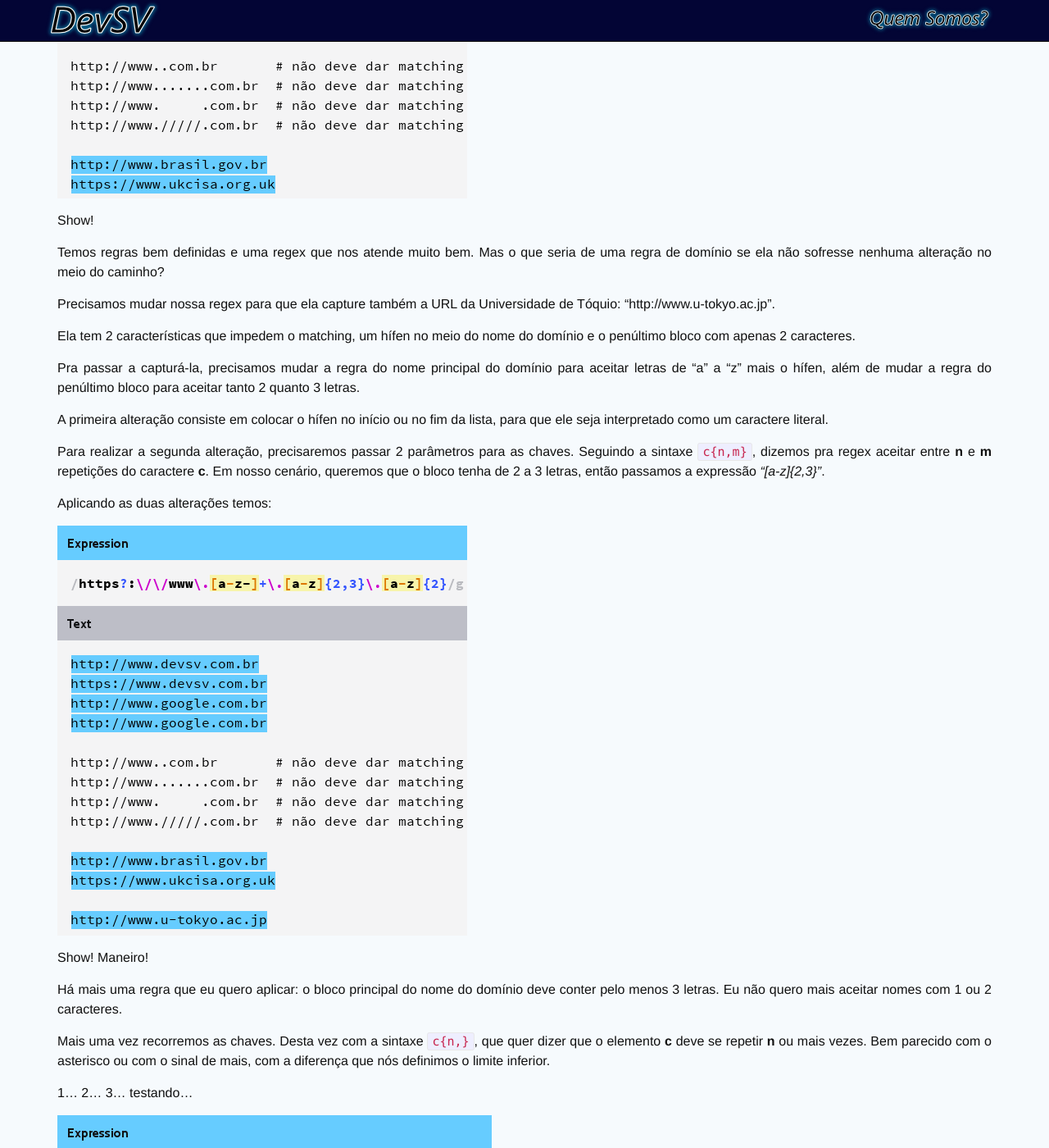
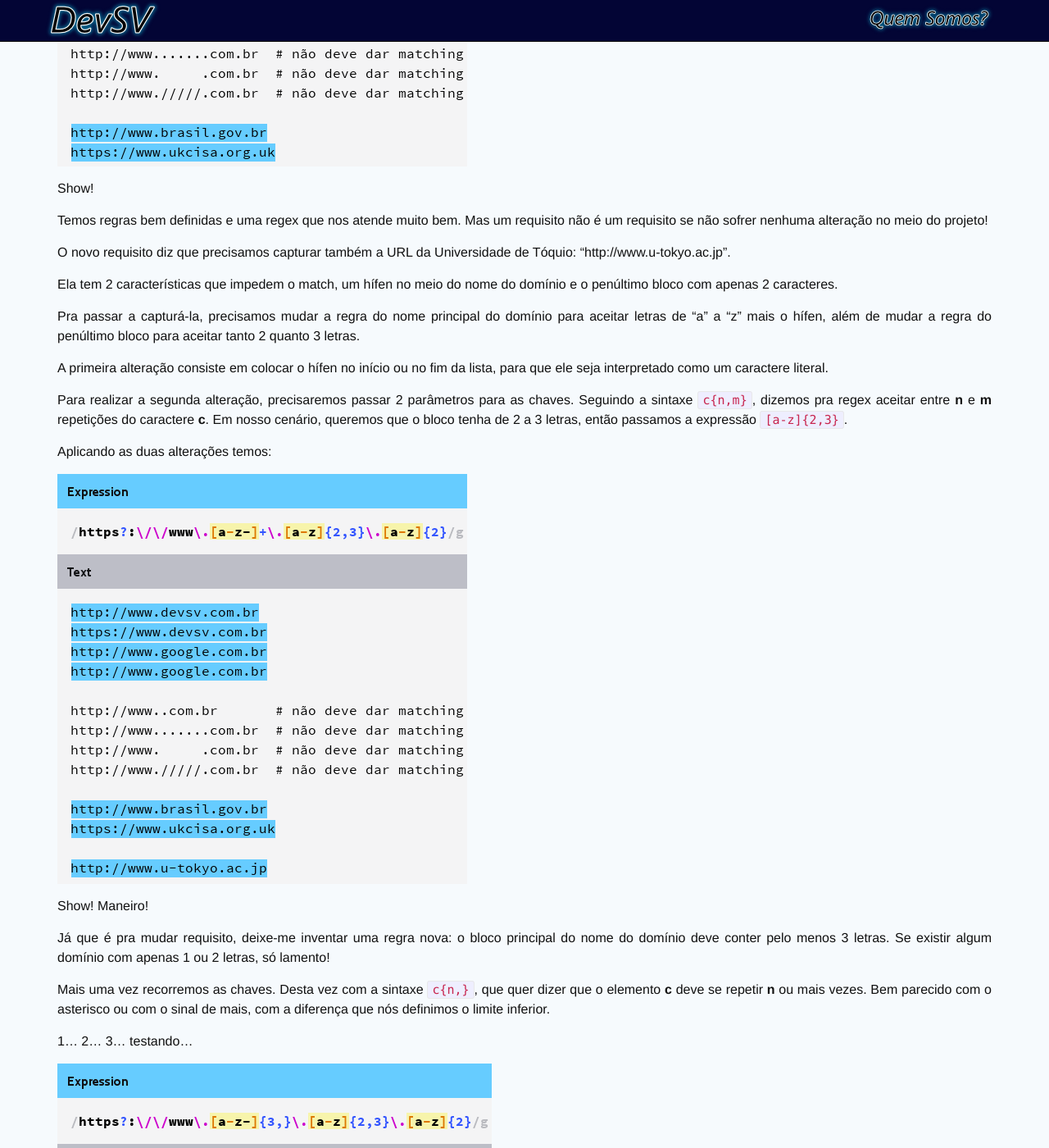
Before and after one commit to devsvbr/devsvbr.github.io, a Jekyll site: the page built from _posts/2017-04-04-falando-sobre-expressoes-regulares-ai-vem-as-chaves-chaves-chaves.md, in a window 1280 px wide and 1400 px high, scrolled down 1877 px. Shown: the whole window at 82% size. Built offline with Jekyll 4.4.1, drawn with Linux system fonts in a browser that asks for light colours; some of the changed text lies outside the part shown.

Commit message:
revisao post #7 sobre ER

```diff
--- a/_posts/2017-04-04-falando-sobre-expressoes-regulares-ai-vem-as-chaves-chaves-chaves.md
+++ b/_posts/2017-04-04-falando-sobre-expressoes-regulares-ai-vem-as-chaves-chaves-chaves.md
@@ -14,9 +14,7 @@ Nossa regex está aceitando qualquer domínio escrito com letras de "a" a "z", d
 
 Hora de expandir os horizontes, aceitar outros tipos de domínios como ".org.br", ".gov.br", ".net.uk", etc.
 
-Vamos pensar no domínio... Qual é a regra que temos que aplicar?
-
-Mais uma vez, eu não sei a regra exata que é usada no mundo real. Então, vamos fechar entre nós que a regra é: "3 letras seguidas de um ponto seguido de mais 2 letras". Ok?
+Temos que começar identificando a regra. Como comentei no post anterior, eu não conheço o padrão oficial pra definição do nome de domínio. Então, vamos fechar que no nosso cenário a regra é: "3 letras seguidas de um ponto seguido de mais 2 letras". Ok?
 
 Uma solução rápida é incluir diversas listas de "a" a "z" em nossa expressão. Vamos tentar?
 
@@ -34,17 +32,17 @@ Vejamos como fica nossa regex reescrita para usar as chaves:
 
 Show!
 
-Temos regras bem definidas e uma regex que nos atende muito bem. Mas o que seria de uma regra de domínio se ela não sofresse nenhuma alteração no meio do caminho?
+Temos regras bem definidas e uma regex que nos atende muito bem. Mas um requisito não é um requisito se não sofrer nenhuma alteração no meio do projeto!
 
-Precisamos mudar nossa regex para que ela capture também a URL da Universidade de Tóquio: "http://www.u-tokyo.ac.jp".
+O novo requisito diz que precisamos capturar também a URL da Universidade de Tóquio: "http://www.u-tokyo.ac.jp".
 
-Ela tem 2 características que impedem o matching, um hífen no meio do nome do domínio e o penúltimo bloco com apenas 2 caracteres.
+Ela tem 2 características que impedem o match, um hífen no meio do nome do domínio e o penúltimo bloco com apenas 2 caracteres.
 
 Pra passar a capturá-la, precisamos mudar a regra do nome principal do domínio para aceitar letras de "a" a "z" mais o hífen, além de mudar a regra do penúltimo bloco para aceitar tanto 2 quanto 3 letras.
 
 A primeira alteração consiste em colocar o hífen no início ou no fim da lista, para que ele seja interpretado como um caractere literal.
 
-Para realizar a segunda alteração, precisaremos passar 2 parâmetros para as chaves. Seguindo a sintaxe `c{n,m}`, dizemos pra regex aceitar entre **n** e **m** repetições do caractere **c**. Em nosso cenário, queremos que o bloco tenha de 2 a 3 letras, então passamos a expressão _"[a-z]{2,3}"_.
+Para realizar a segunda alteração, precisaremos passar 2 parâmetros para as chaves. Seguindo a sintaxe `c{n,m}`, dizemos pra regex aceitar entre **n** e **m** repetições do caractere **c**. Em nosso cenário, queremos que o bloco tenha de 2 a 3 letras, então passamos a expressão `[a-z]{2,3}`.
 
 Aplicando as duas alterações temos:
 
@@ -52,7 +50,7 @@ Aplicando as duas alterações temos:
 
 Show! Maneiro!
 
-Há mais uma regra que eu quero aplicar: o bloco principal do nome do domínio deve conter pelo menos 3 letras. Eu não quero mais aceitar nomes com 1 ou 2 caracteres.
+Já que é pra mudar requisito, deixe-me inventar uma regra nova: o bloco principal do nome do domínio deve conter pelo menos 3 letras. Se existir algum domínio com apenas 1 ou 2 letras, só lamento!
 
 Mais uma vez recorremos as chaves. Desta vez com a sintaxe `c{n,}`, que quer dizer que o elemento **c** deve se repetir **n** ou mais vezes. Bem parecido com o asterisco ou com o sinal de mais, com a diferença que nós definimos o limite inferior.
 
@@ -62,7 +60,7 @@ Mais uma vez recorremos as chaves. Desta vez com a sintaxe `c{n,}`, que quer diz
 
 Show! Maneiro! Maneiríssimo!
 
-O assunto dos quantificadores termina por aqui. Mas nossa regex de captura de URLs continuará fazendo parte do show no próximo post.
+O assunto dos quantificadores termina por aqui. Mas nossa regex de captura de URLs continuará fazendo parte do show por mais um post.
 
 Antes de encerrar, não custa atualizar a tabela dos metacaracteres:
 
```
